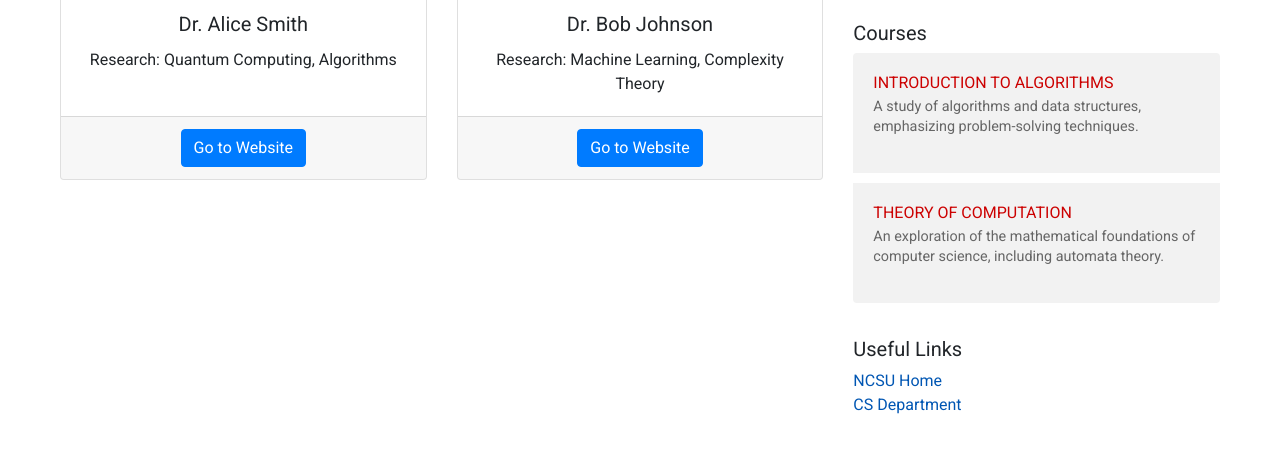
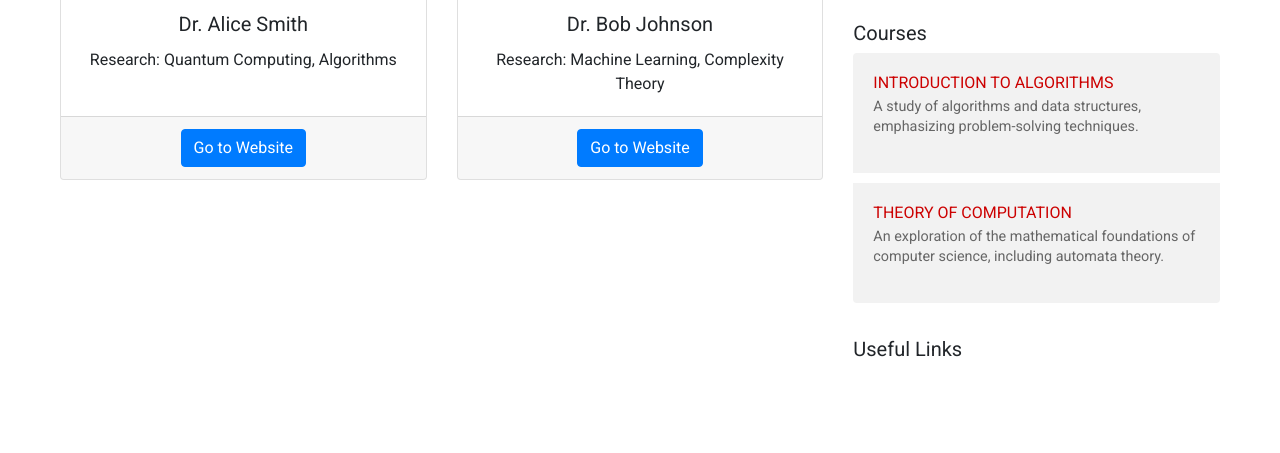
Before and after one commit to sumitsinghhazard/cs-theory-group, a plain HTML site: page index.html in a window 1280 px wide. Shown: the part 623-1076 px from the top of the page. After the commit the page ends 1012 px from the top, so only its background shows below. Drawn offline with nearby package versions, Linux system fonts and the light colour scheme; a script that the page names is missing.

Commit message:
Update index.html

```diff
--- a/index.html
+++ b/index.html
@@ -75,10 +75,6 @@
 
         <div id="links">
           <h5>Useful Links</h5>
-          <ul>
-            <li><a href="https://www.ncsu.edu" target="_blank">NCSU Home</a></li>
-            <li><a href="https://www.csc.ncsu.edu" target="_blank">CS Department</a></li>
-          </ul>
         </div>
       </div>
     </div>
```
